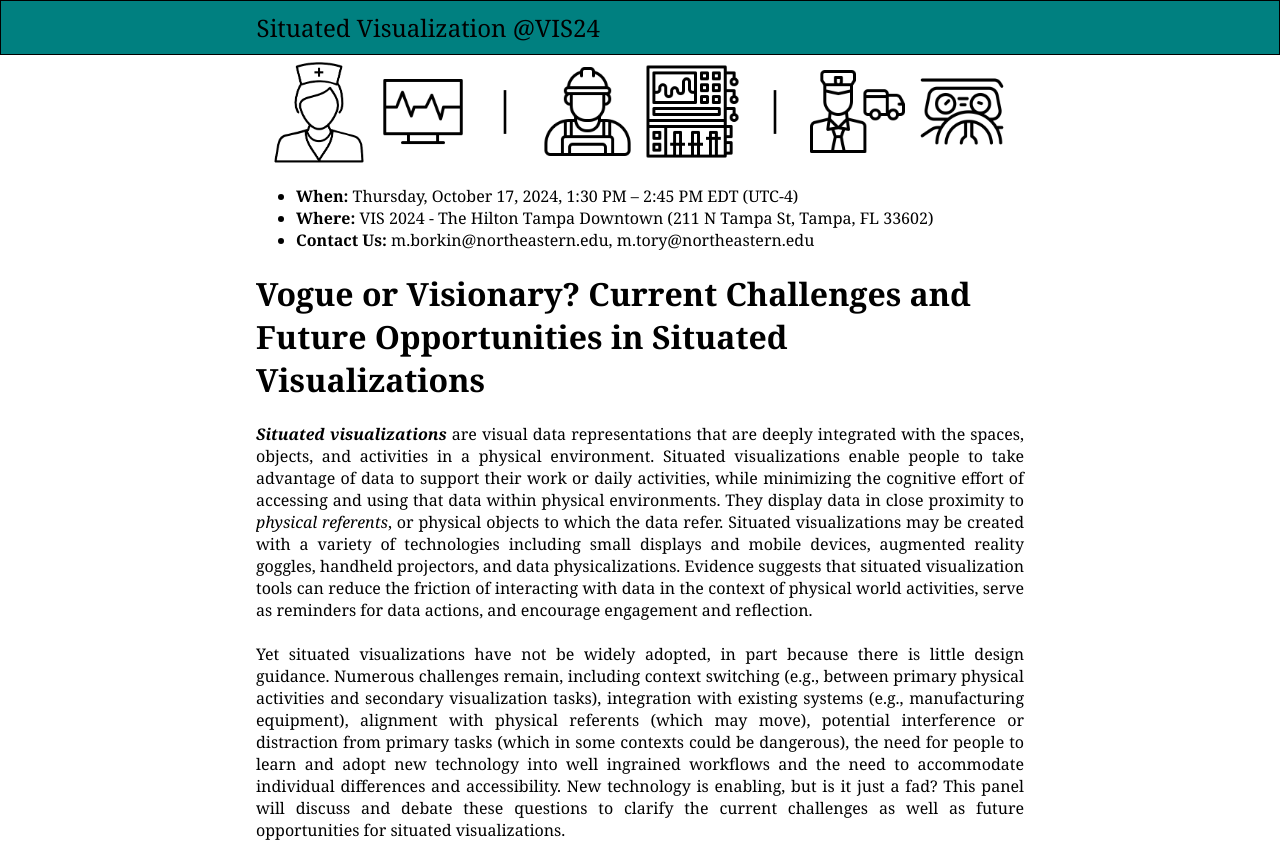
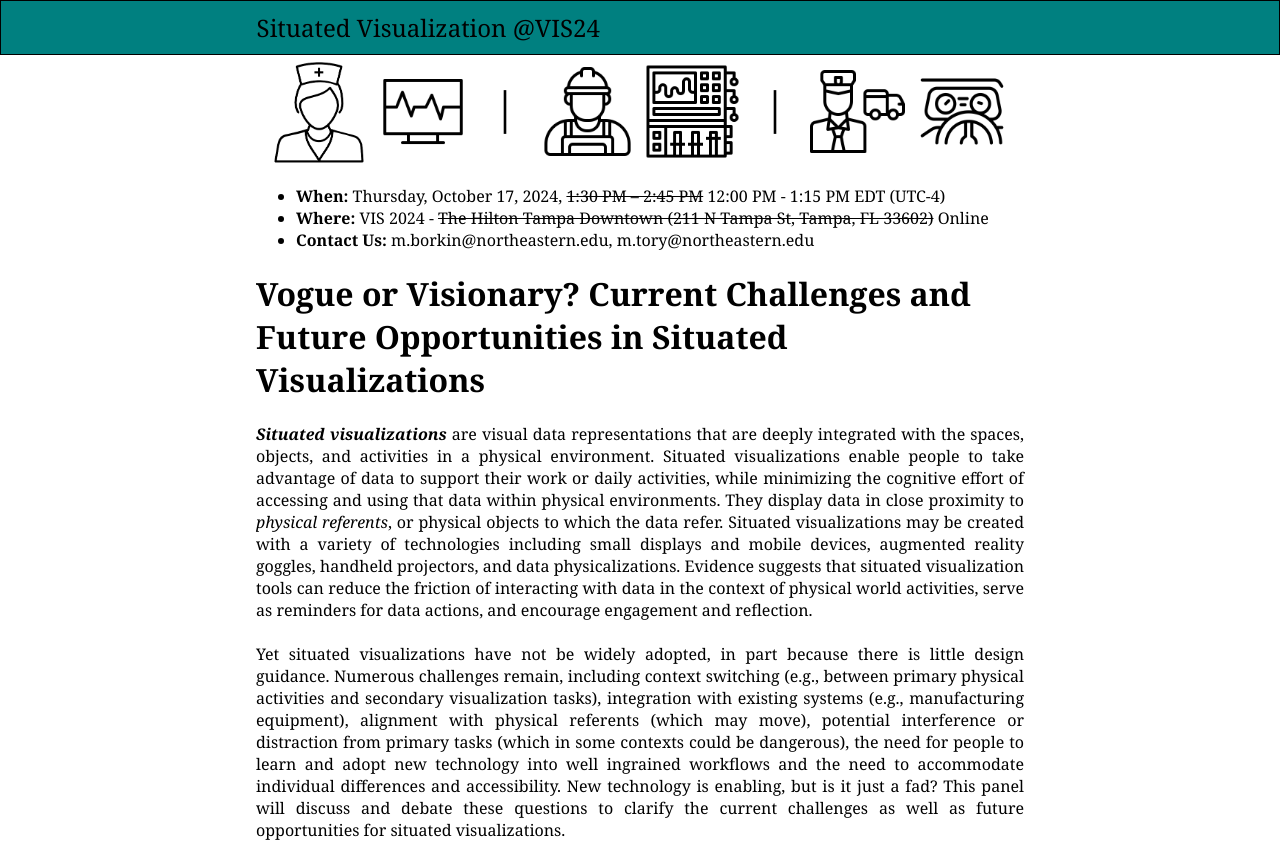
Before and after one commit to situatedVis/Vis2024, a plain HTML site: page index.html in a window 1280 px wide. Shown: the top 844 px of the page. Drawn offline with Linux system fonts and the light colour scheme.

Commit message:
Update index.html
Updated top bullet points

```diff
--- a/index.html
+++ b/index.html
@@ -26,8 +26,8 @@
         </div>
         <div id="central-body">
             <ul>
-                <li><strong>When:</strong> Thursday, October 17, 2024, 1:30 PM – 2:45 PM EDT (UTC-4) </li>
-                <li><strong>Where:</strong> VIS 2024 - The Hilton Tampa Downtown (211 N Tampa St, Tampa, FL 33602) </li>
+                <li><strong>When:</strong> Thursday, October 17, 2024,  <strike>1:30 PM – 2:45 PM</strike> 12:00 PM - 1:15 PM EDT (UTC-4) </li>
+                <li><strong>Where:</strong> VIS 2024 - <strike>The Hilton Tampa Downtown (211 N Tampa St, Tampa, FL 33602)</strike> Online </li>
                 <li><strong>Contact Us:</strong> m.borkin@northeastern.edu, m.tory@northeastern.edu </li>
             </ul>
 
```
